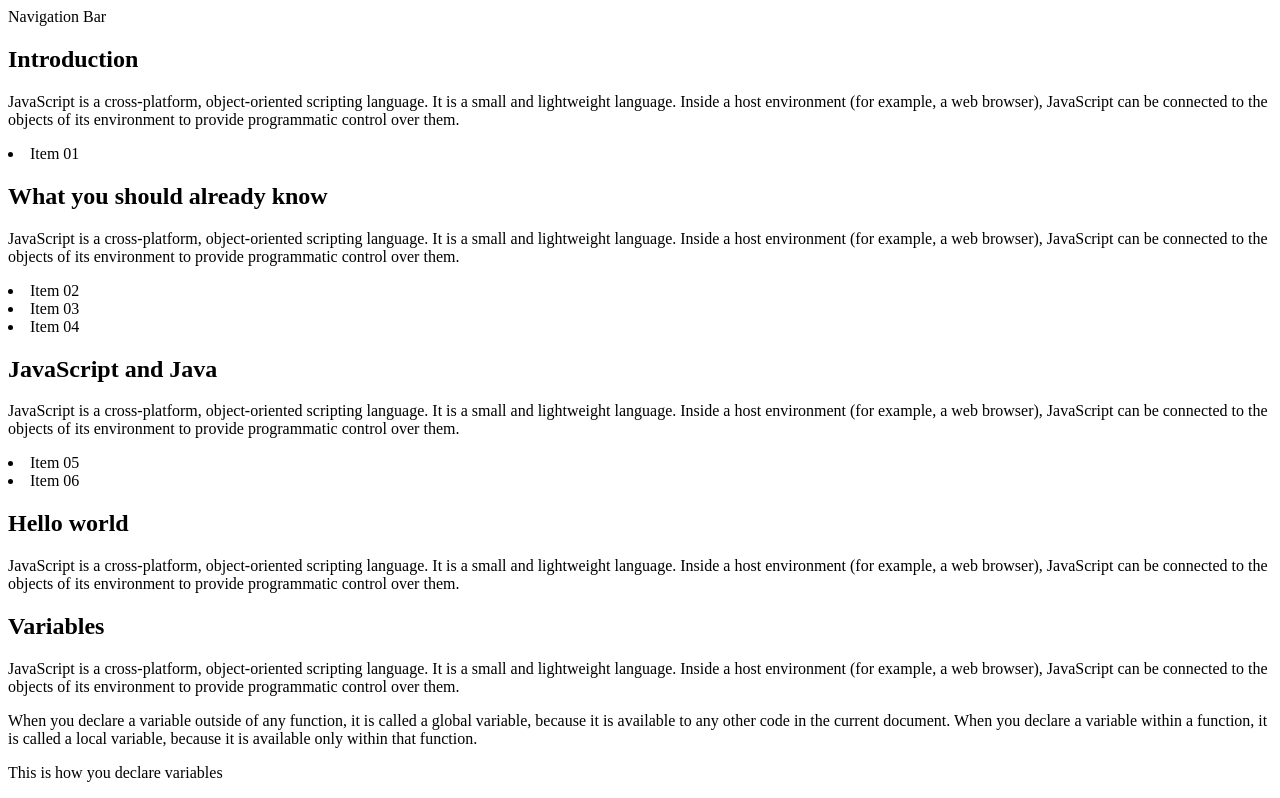
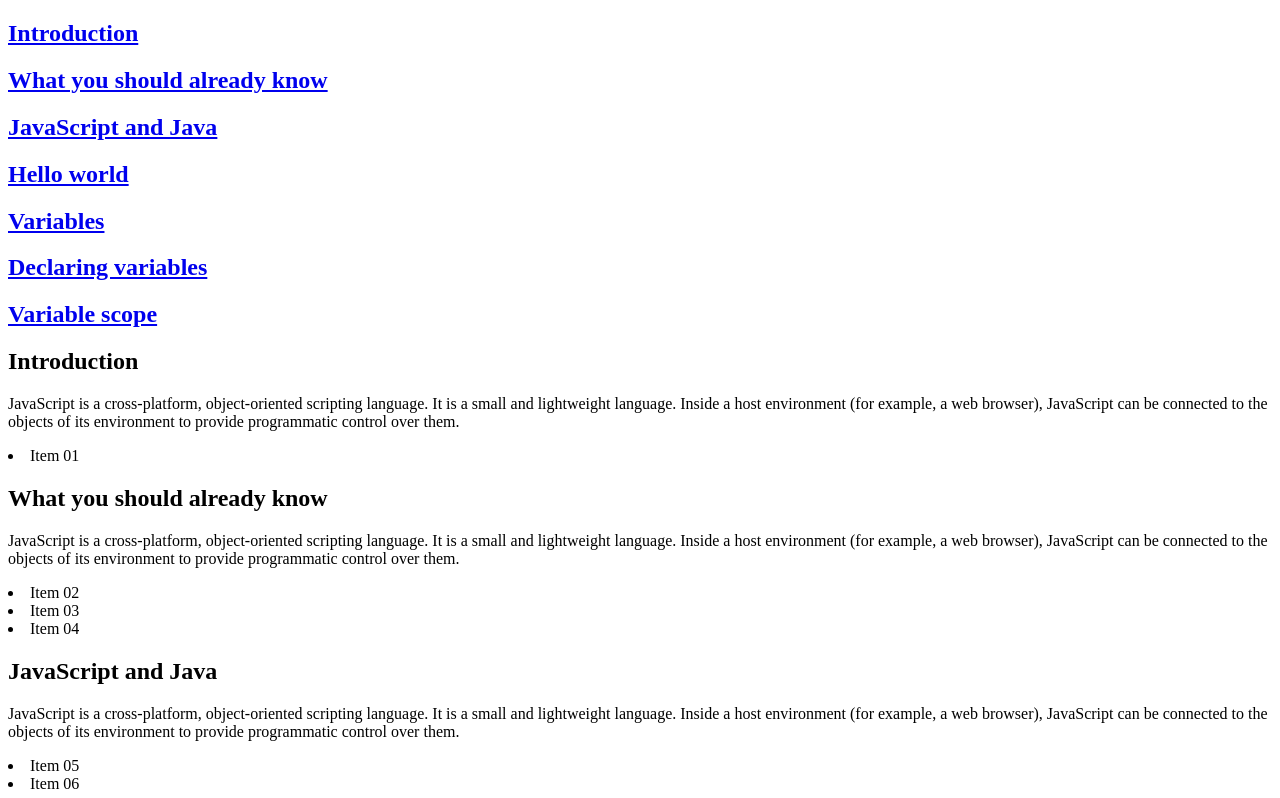
Before and after one commit to Fbada006/Ioannis_mv_trial, a plain HTML site: page index.html in a window 1280 px wide. Shown: the top 798 px of the page. Drawn offline with Linux system fonts and the light colour scheme.

Commit message:
add nav link

```diff
--- a/index.html
+++ b/index.html
@@ -8,7 +8,30 @@
     <title>Ferdinand and Ioannis trial</title>
 </head>
 <main id="main-doc">
-    <nav id="navbar">Navigation Bar</nav>
+    <nav id="navbar">
+        <a class="nav-link" href="#">
+            <h1>Introduction</h1>
+        </a>
+        <a class="nav-link" href="#">
+            <h1>What you should already know</h1>
+        </a>
+        <a class="nav-link" href="#">
+            <h1>JavaScript and Java</h1>
+        </a>
+        <a class="nav-link" href="#">
+            <h1>Hello world</h1>
+        </a>
+        <a class="nav-link" href="#">
+            <h1>Variables</h1>
+        </a>
+        <a class="nav-link" href="#">
+            <h1>Declaring variables</h1>
+        </a>
+        <a class="nav-link" href="#">
+            <h1>Variable scope</h1>
+        </a>
+
+    </nav>
     <section class="main-section">
         <h1 id="introducton">Introduction</h1>
         <p>JavaScript is a cross-platform, object-oriented scripting language.
@@ -23,9 +46,9 @@
             It is a small and lightweight language. Inside a host environment
             (for example, a web browser), JavaScript can be connected to the objects of
             its environment to provide programmatic control over them.</p>
-            <li>Item 02</li>
-            <li>Item 03</li>
-            <li>Item 04</li>
+        <li>Item 02</li>
+        <li>Item 03</li>
+        <li>Item 04</li>
     </section>
     <section class="main-section">
         <h1 id="JavaScript_and_Java">JavaScript and Java</h1>
@@ -33,8 +56,8 @@
             It is a small and lightweight language. Inside a host environment
             (for example, a web browser), JavaScript can be connected to the objects of
             its environment to provide programmatic control over them.</p>
-            <li>Item 05</li>
-            <li>Item 06</li>
+        <li>Item 05</li>
+        <li>Item 06</li>
     </section>
     <section class="main-section">
         <h1 id="Hello_world">Hello world</h1>
```
